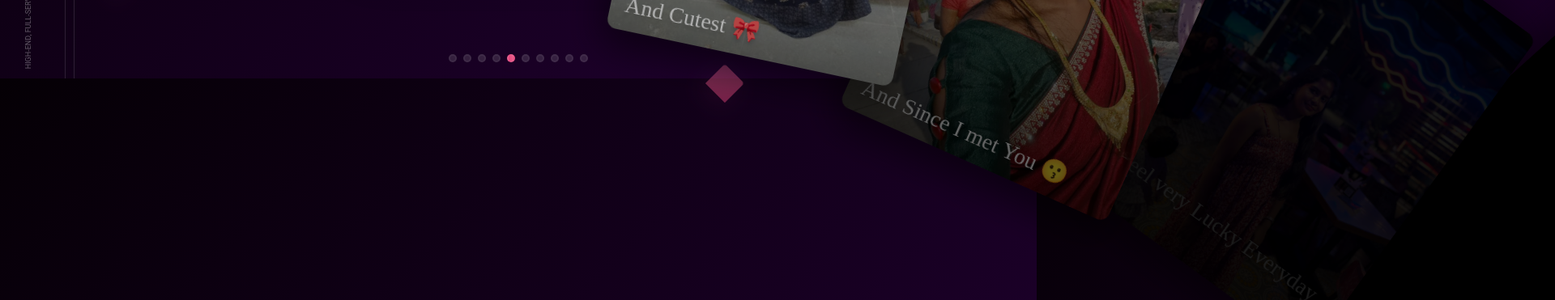
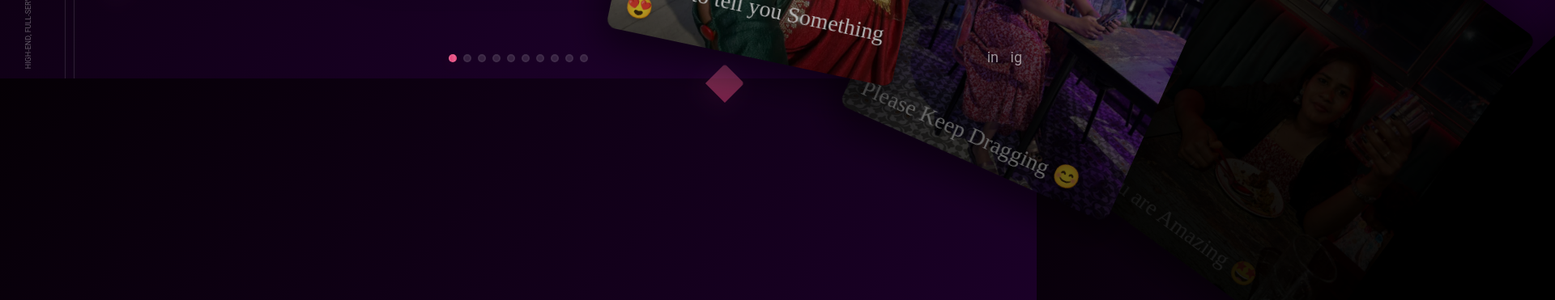
Before and after one commit to yaswanth251/arthi, a plain HTML site: page index.html in a window 1280 px wide. Shown: the part 703-1074 px from the top of the page at 81% size, 1920 px wide, since content can reach past the window. Drawn offline with Linux system fonts and the light colour scheme.

Commit message:
Update index.html

```diff
--- a/index.html
+++ b/index.html
@@ -35,7 +35,8 @@ body{
 .layout{position:absolute;z-index:1;top:0;left:0;width:100%;height:100%;pointer-events:none}
 .layout:before{content:"";position:absolute;z-index:1;top:0;left:80px;width:10px;height:100%;border:1px solid #fff;border-top:none;border-bottom:none;opacity:.12}
 .layout .box{position:absolute;bottom:0;left:30px;color:#fff;transform-origin:0% 10%;transform:rotate(-90deg);font-size:9px;line-height:1.4;text-transform:uppercase;opacity:.35}
-
+.social{position:absolute;z-index:6;bottom:16px;right:18px;color:#fff;opacity:.55;font-size:18px}
+.social a{display:inline-block;margin-left:10px;color:#fff;text-decoration:none}
 
 .cursor{position:fixed;z-index:11;top:0;left:0;--size:40px;width:var(--size);height:var(--size);border-radius:50%;border:1px solid rgba(255,255,255,.18);margin:calc(var(--size)*-0.5) 0 0 calc(var(--size)*-0.5);transition:transform .6s cubic-bezier(.2,.9,.2,1);display:none;pointer-events:none}
 @media (pointer:fine){.cursor{display:block}}
@@ -159,7 +160,7 @@ body{
 
   <div class="carousel-item" tabindex="0">
     <div class="carousel-box">
-      <div class="title">Oye Heroine gaaru 😊</div>
+      <div class="title">Please Keep Dragging 😊</div>
       <div class="num">03</div>
       <img src="./im6.jpg" alt="">
     </div>
@@ -226,7 +227,10 @@ body{
   <div class="box">High-end, full-service visual content creation for lifestyle branding.</div>
 </div>
 
-
+<div class="social">
+  <a href="#" aria-label="LinkedIn">in</a>
+  <a href="#" aria-label="Instagram">ig</a>
+</div>
 
 <div class="controls" id="dots"></div>
 
@@ -241,7 +245,8 @@ const $items = document.querySelectorAll('.carousel-item')
 const hearts = document.getElementById('hearts')
 const sparkles = document.getElementById('sparkles')
 const dotsWrap = document.getElementById('dots')
-let progress = 50, startX = 0, active = 0, isDown = false
+// Set initial progress to 0 so the first card (01) is visible on page load
+let progress = 0, startX = 0, active = 0, isDown = false
 const speedWheel = 0.02, speedDrag = -0.12
 
 /* --------------------
@@ -274,6 +279,7 @@ function animate(){
   $items.forEach((it, i) => displayItems(it, i, active))
   updateDots()
 }
+// Ensure initial render shows first card
 animate()
 
 /* --------------------
```
